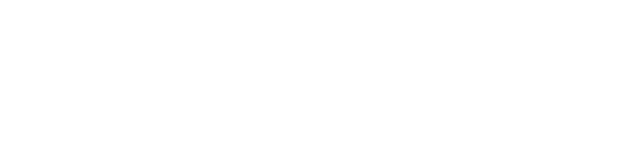
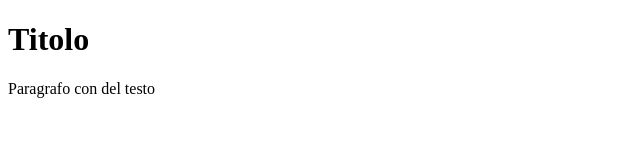
Before and after one commit to pie-trab/learning-git, a plain HTML site: page index.html in a window 1280 px wide. Shown: the whole page, without its empty margins (0-640 px from the left). Drawn offline with Linux system fonts and the light colour scheme.

Commit message:
Update index.html

```diff
--- a/index.html
+++ b/index.html
@@ -4,5 +4,9 @@
 <title>Titolo</title>
 </head>
 <body>
+
+  <h1>Titolo</h1>
+  <p>Paragrafo con del testo</p>
+
 </body>
 </html>
```
